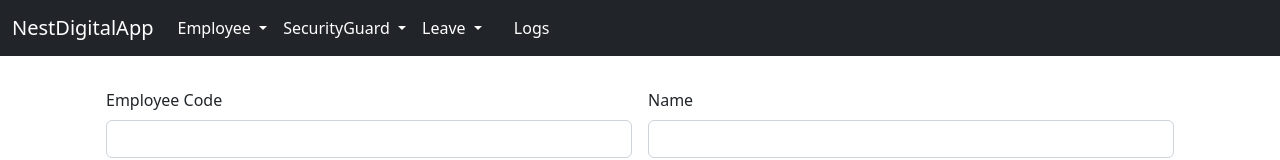
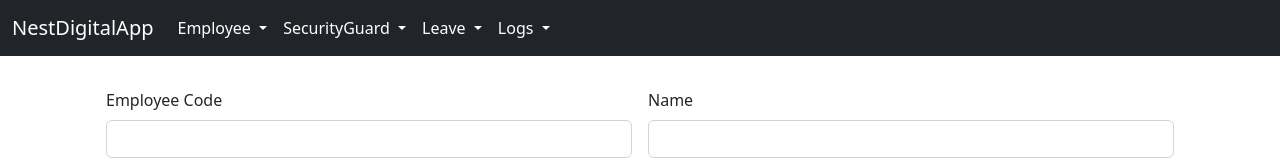
Before and after one commit to hami-r/NestDigitalAppFrontend, an Angular app: page /addEmp in a window 1280 px wide. Shown: the top 160 px of the page. Built offline with nearby package versions, Linux system fonts and the light colour scheme.

Commit message:
navbar changes

```diff
--- a/src/app/admin-navbar/admin-navbar.component.html
+++ b/src/app/admin-navbar/admin-navbar.component.html
@@ -34,8 +34,14 @@
               <li><a class="dropdown-item" routerLink="/applyLeave">Pending Leaves</a></li>
             </ul>
           </li>
-          <li class="nav-item mx-3">
-            <a class="nav-link active" aria-current="page" routerLink="/">Logs</a>
+          <li class="nav-item dropdown">
+            <a class="nav-link active dropdown-toggle" routerLink="#" role="button" data-bs-toggle="dropdown" aria-expanded="false">
+                Logs
+            </a>
+            <ul class="dropdown-menu">
+              <li><a class="dropdown-item" routerLink="/viewAllLogs">View All</a></li>
+              <li><a class="dropdown-item" routerLink="/viewLogsDate">Logs By Date</a></li>
+            </ul>
           </li>
         </ul>
       </div>
```
